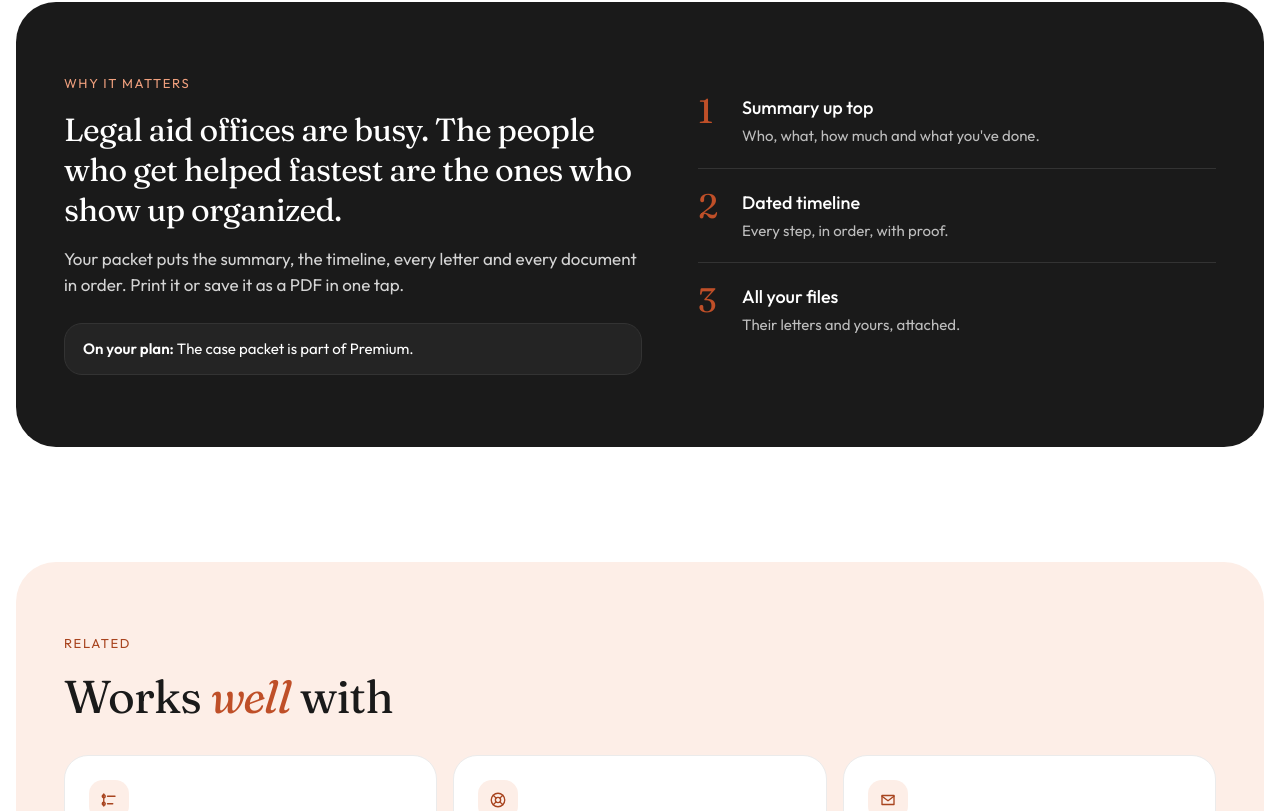
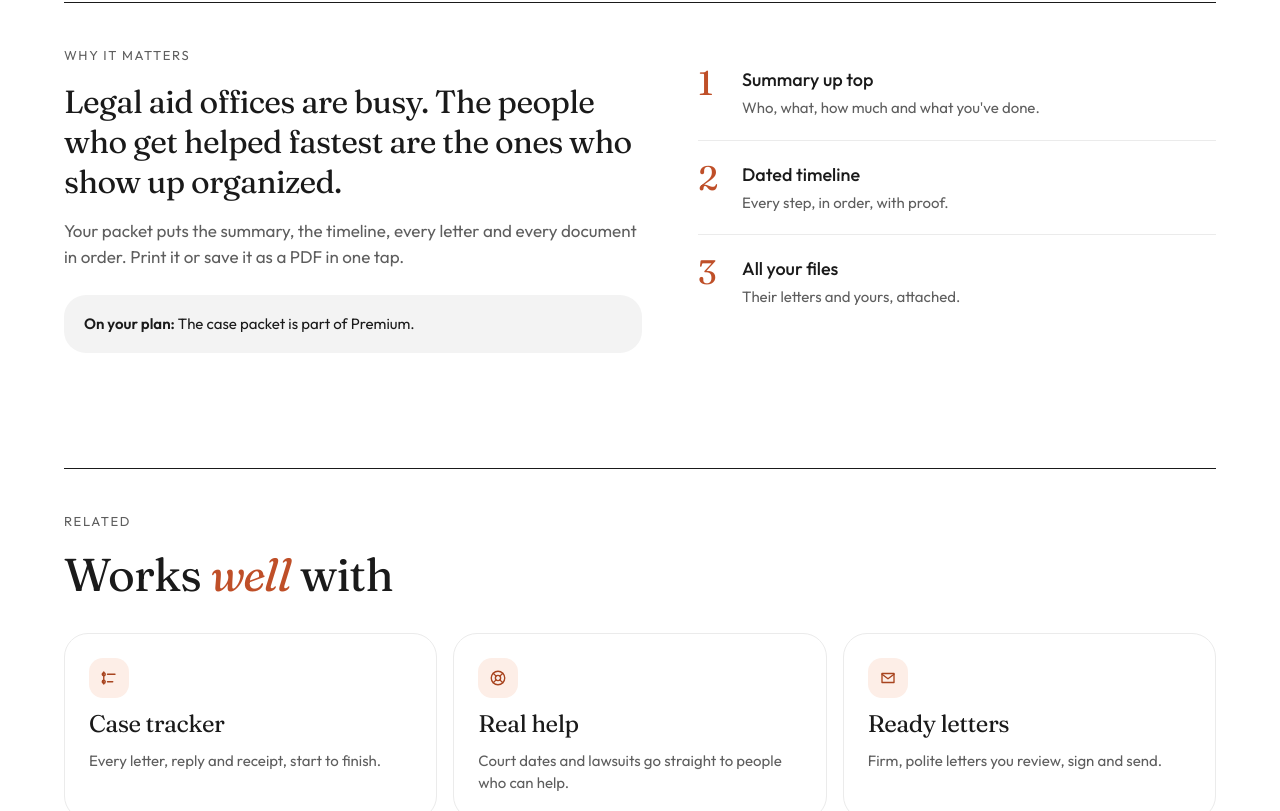
Before and after one commit to Take-it-Back/app, a Next.js app: page /features/case-packet in a window 1280 px wide. Shown: the part 1389-2200 px from the top of the page. Built offline with nearby package versions, Linux system fonts and the light colour scheme; no server answers.

Commit message:
Fewer colored blocks: open ruled sections with one feature block per page
Co-Authored-By: Claude Opus 5.5 <noreply@anthropic.com>
Claude-Session: https://claude.ai/code/session_01BwAJ8t2oaxZGjpneotKaMv

```diff
--- a/app/(marketing)/about/page.tsx
+++ b/app/(marketing)/about/page.tsx
@@ -32,7 +32,7 @@ export default function AboutPage() {
         <div style={{ flex: "1 1 320px", display: "flex", justifyContent: "center" }}><Phone kind="today" s="medical" label="Today screen with a morning briefing" /></div>
       </section>
       <section className="m-section">
-        <div className="panel-sec orange">
+        <div className="panel-sec open">
         <div className="inner stack g24">
         <h2 className="h-l" style={{ fontSize: "clamp(34px, 4vw, 52px)" }}>Our <em className="o">promises</em></h2>
         <ul className="check-list">
@@ -43,7 +43,7 @@ export default function AboutPage() {
             </li>
           ))}
         </ul>
-        <p className="small" style={{ margin: 0, color: "#4A4A4A" }}>Questions or ideas? Email <a href="mailto:hello@takeitback.app">hello@takeitback.app</a>.</p>
+        <p className="muted small" style={{ margin: 0 }}>Questions or ideas? Email <a href="mailto:hello@takeitback.app">hello@takeitback.app</a>.</p>
         </div>
         </div>
       </section>
--- a/app/(marketing)/features/[slug]/page.tsx
+++ b/app/(marketing)/features/[slug]/page.tsx
@@ -47,20 +47,20 @@ export default async function FeaturePage({ params }: { params: Promise<{ slug:
       </section>
 
       <section className="m-section">
-        <div className="panel-sec ink">
+        <div className="panel-sec open">
         <div className="inner row wrap" style={{ alignItems: "flex-start", gap: 56 }}>
         <div className="stack g16" style={{ flex: "1 1 420px" }}>
-          <span className="eyebrow" style={{ fontSize: 13, color: "#F0A07E" }}>Why it matters</span>
+          <span className="eyebrow" style={{ fontSize: 13 }}>Why it matters</span>
           {f.story.map((p, i) => (
-            <p key={i} className={i === 0 ? "serif" : "lede"} style={i === 0 ? { margin: 0, fontSize: "clamp(24px, 2.6vw, 32px)", lineHeight: 1.25 } : { fontSize: 17, color: "#D4D4D4" }}>{p}</p>
+            <p key={i} className={i === 0 ? "serif" : "lede"} style={i === 0 ? { margin: 0, fontSize: "clamp(24px, 2.6vw, 32px)", lineHeight: 1.25 } : { fontSize: 17 }}>{p}</p>
           ))}
-          <p style={{ margin: "8px 0 0", fontSize: 15, background: "#242424", border: "1px solid #333", borderRadius: 18, padding: "14px 18px" }}><strong style={{ fontWeight: 600 }}>On your plan: </strong>{f.planNote}</p>
+          <p className="panel-gray" style={{ margin: "8px 0 0", fontSize: 15 }}><strong style={{ fontWeight: 600 }}>On your plan: </strong>{f.planNote}</p>
         </div>
         <ul className="stack" style={{ flex: "1 1 360px", margin: 0, padding: 0, listStyle: "none" }}>
           {f.benefits.map(([t, b], i) => (
-            <li key={t} className="row g16" style={{ padding: "20px 0", borderBottom: i < f.benefits.length - 1 ? "1px solid #333" : 0, alignItems: "flex-start" }}>
+            <li key={t} className="row g16" style={{ padding: "20px 0", borderBottom: i < f.benefits.length - 1 ? "1px solid #EBEBEB" : 0, alignItems: "flex-start" }}>
               <span className="serif" style={{ fontSize: 34, lineHeight: 1, color: "#BF4F28", width: 28 }}>{i + 1}</span>
-              <span className="stack g4"><span style={{ fontWeight: 500, fontSize: 18 }}>{t}</span><span style={{ fontSize: 15, color: "#BDBDBD" }}>{b}</span></span>
+              <span className="stack g4"><span style={{ fontWeight: 500, fontSize: 18 }}>{t}</span><span className="muted" style={{ fontSize: 15 }}>{b}</span></span>
             </li>
           ))}
         </ul>
@@ -69,10 +69,10 @@ export default async function FeaturePage({ params }: { params: Promise<{ slug:
       </section>
 
       <section className="m-section">
-        <div className="panel-sec orange">
+        <div className="panel-sec open">
           <div className="inner stack g24">
             <div className="stack g8">
-              <span className="eyebrow" style={{ fontSize: 13, color: "#A8441F" }}>Related</span>
+              <span className="eyebrow" style={{ fontSize: 13 }}>Related</span>
               <h2 className="serif" style={{ margin: 0, fontSize: "clamp(32px, 3.6vw, 46px)" }}>Works <em className="o">well</em> with</h2>
             </div>
             <div className="grid-auto">
--- a/app/(marketing)/fight/[slug]/page.tsx
+++ b/app/(marketing)/fight/[slug]/page.tsx
@@ -43,10 +43,10 @@ export default async function ProblemPage({ params }: { params: Promise<{ slug:
       </section>
 
       <section className="m-section">
-        <div className="panel-sec orange">
+        <div className="panel-sec open">
         <div className="inner stack g24">
         <div className="stack g8">
-          <span className="eyebrow" style={{ fontSize: 13, color: "#A8441F" }}>What we catch</span>
+          <span className="eyebrow" style={{ fontSize: 13 }}>What we catch</span>
           <h2 className="h-l" style={{ fontSize: "clamp(34px, 4vw, 52px)" }}>The things that go <em className="o">wrong</em> most</h2>
         </div>
         <ul className="check-list">
@@ -106,7 +106,7 @@ export default async function ProblemPage({ params }: { params: Promise<{ slug:
       </section>
 
       <section className="m-section">
-        <div className="panel-sec gray">
+        <div className="panel-sec open">
         <div className="inner stack g32">
         <div className="stack g8">
           <span className="eyebrow" style={{ fontSize: 13 }}>Three steps</span>
--- a/app/(marketing)/pricing/page.tsx
+++ b/app/(marketing)/pricing/page.tsx
@@ -45,7 +45,7 @@ export default function PricingPage() {
       </section>
 
       <section className="m-section">
-        <div className="panel-sec gray">
+        <div className="panel-sec open">
         <div className="inner stack g20">
         <h2 className="h-l" style={{ fontSize: "clamp(32px, 3.6vw, 46px)" }}>Compare <em className="o">plans</em></h2>
         <div className="card" style={{ padding: "8px 12px", borderRadius: 26 }}>
--- a/app/globals.css
+++ b/app/globals.css
@@ -357,3 +357,7 @@ details.faq[open] .chev { transform: rotate(45deg); }
 .panel-sec.ink .check-list li { border-color: #333; }
 .panel-sec.orange .check-list li { border-color: #F3D5C8; }
 html, body { overflow-x: clip; }
+.panel-sec.open { background: none; border-radius: 0; padding: 0; max-width: 1200px; color: inherit; }
+.panel-sec.open > .inner { padding: 44px 24px 0; position: relative; }
+.panel-sec.open > .inner::before { content: ""; position: absolute; top: 0; left: 24px; right: 24px; border-top: 1px solid var(--ink); }
+@media (max-width: 1260px) { .panel-sec.open { margin: 0 auto; } }
```
Also changed, not shown: app/(marketing)/how-it-works/page.tsx (+4 -4 lines), app/(marketing)/page.tsx (+7 -7 lines).
